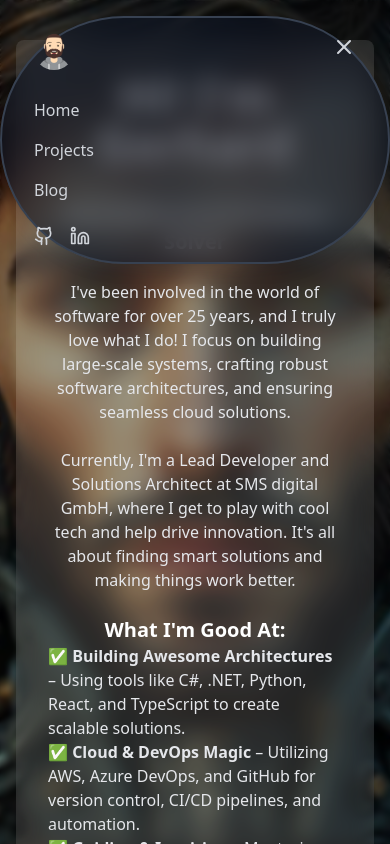
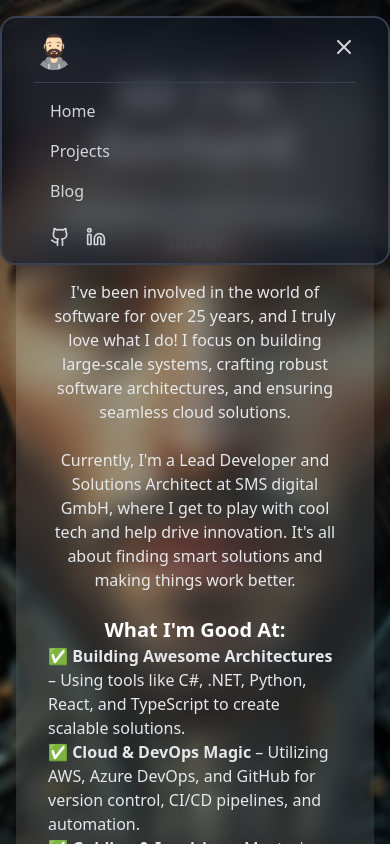
Before and after one commit to gerharddev/gerharddev.github.io, a React (Vite) app: page / in a window 390 px wide. Both pictures are taken after a click on the button 344 px from the left and 47 px from the top of the page. Shown: the top 844 px of the page. Built offline with nearby package versions, Linux system fonts and the light colour scheme.

Commit message:
Style mobile menu

```diff
--- a/src/App.tsx
+++ b/src/App.tsx
@@ -47,7 +47,7 @@ function App() {
       {/* Floating Navbar */}
       <nav className={`fixed w-full z-50 transition-all duration-300 ${isScrolled ? 'py-2' : 'py-4'
         }`}>
-        <div className={`mx-auto max-w-7xl px-8 transition-all duration-300 border-2 border-gray-700 bg-gray-900/60 backdrop-blur-md shadow-lg rounded-full`}>
+        <div className={`mx-auto max-w-7xl px-8 transition-all duration-300 border-2 border-gray-700 bg-gray-900/60 backdrop-blur-md shadow-lg ${isMobileMenuOpen ? 'rounded-2xl' : 'rounded-full'}`}>
           <div className="flex items-center h-16">
             {/* Logo */}
             <div className="flex-shrink-0">
@@ -94,7 +94,7 @@ function App() {
 
           {/* Mobile Navigation */}
           {isMobileMenuOpen && (
-            <div className="md:hidden py-4">
+            <div className="md:hidden px-4 py-4 border-t border-gray-700">
               <div className="flex flex-col space-y-4">
                 <button onClick={() => scrollToSection('home')} className="text-left text-gray-300 hover:text-white transition-colors">Home</button>
                 <button onClick={() => scrollToSection('projects')} className="text-left text-gray-300 hover:text-white transition-colors">Projects</button>
```
